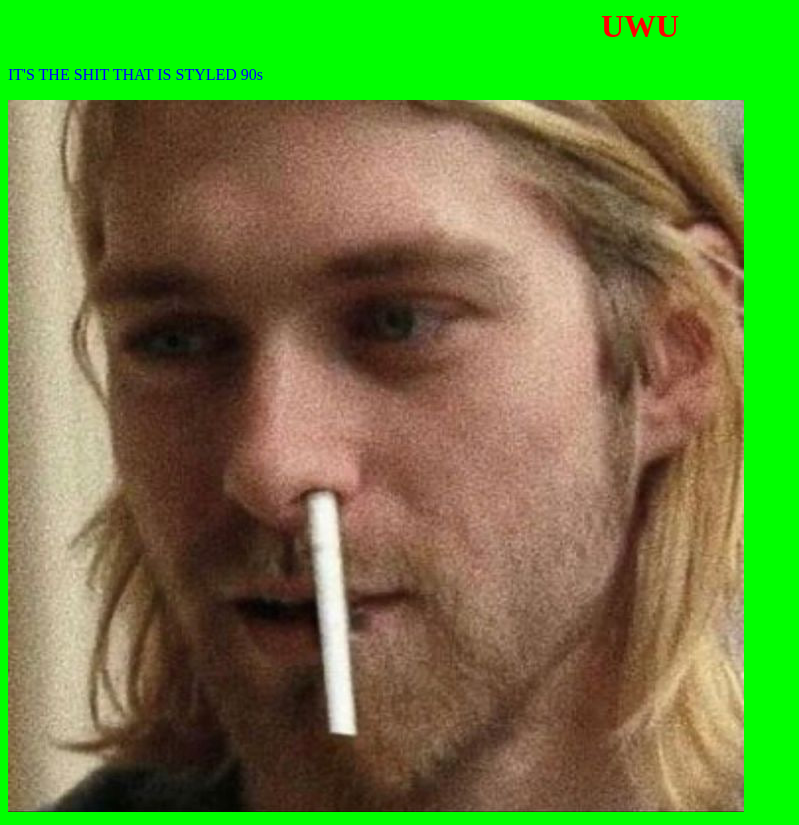
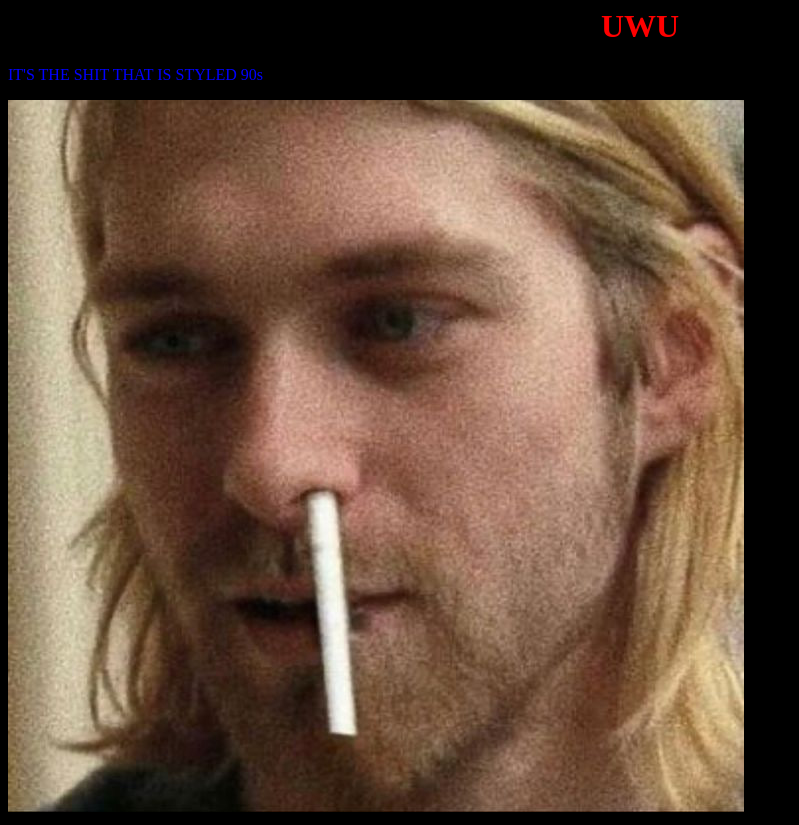
Before and after one commit to Peacelove2022/Peacelove2022, a plain HTML site: page index.html in a window 1280 px wide. Shown: the top 825 px of the page, without its empty margins (0-799 px from the left). Drawn offline with Linux system fonts and the light colour scheme.

Commit message:
Update style.css

```diff
--- a/style.css
+++ b/style.css
@@ -1,5 +1,5 @@
 body {
-    background-color: #00ff00;
+    background-color: #000000;
     color: #0000ff;
     font-family: Times New Roman, sans-serif;
 
```
